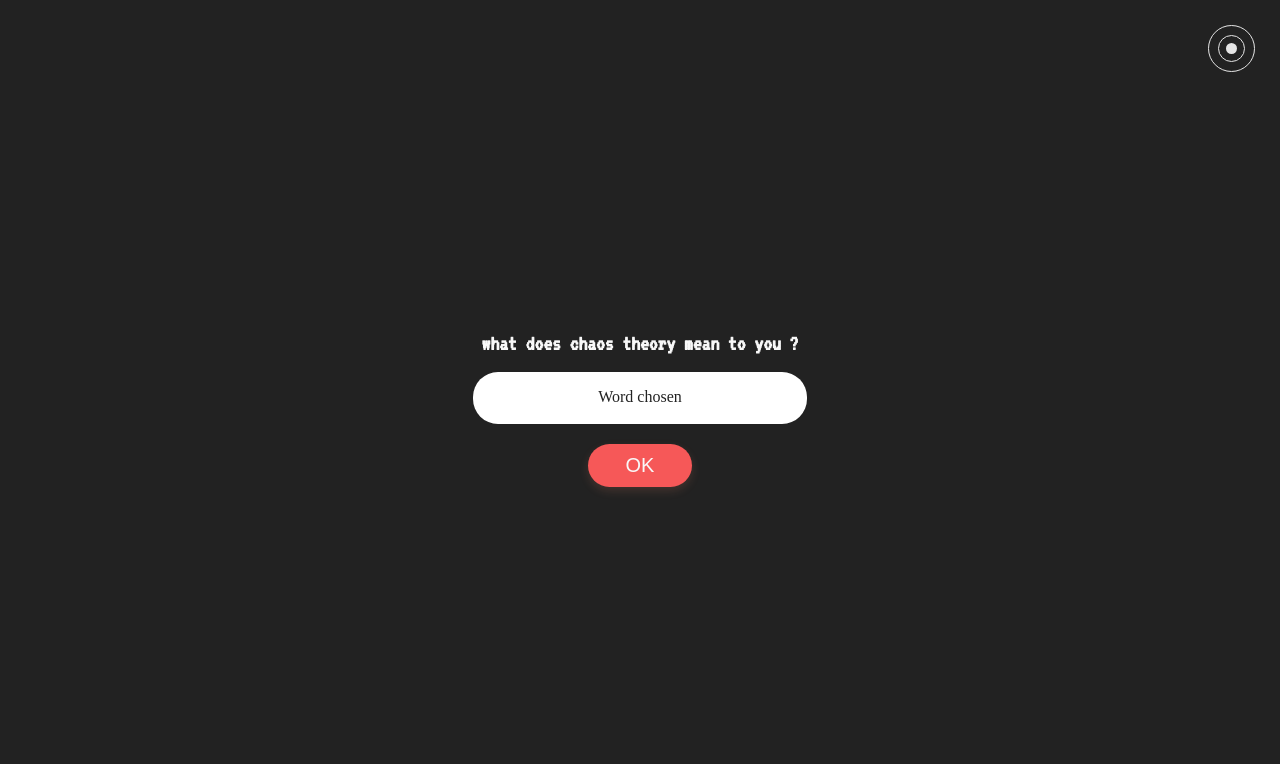
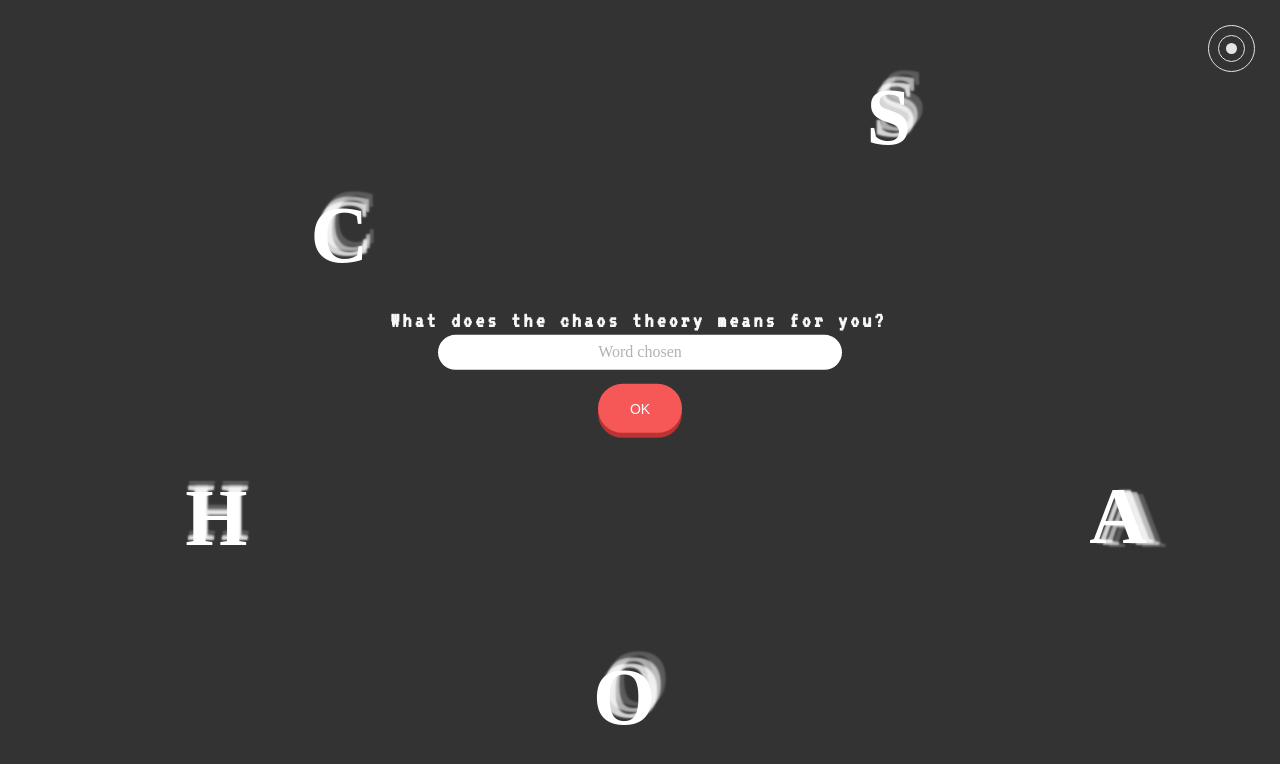
Before and after one commit to Mehdi-Verfaillie/webdoc-project, a React (Create React App) app: page /introForm in a window 1280 px wide. Shown: the top 764 px of the page. Built offline with nearby package versions, Linux system fonts and the light colour scheme.

Commit message:
Intro Form

```diff
--- a/src/components/App/IntroForm/IntroForm.jsx
+++ b/src/components/App/IntroForm/IntroForm.jsx
@@ -6,13 +6,25 @@ import './IntroForm.scss';
 class IntroForm extends Component {
     render() {
         return(
-            <div className='flex flex-column items-center justify-center h100'>
-                <h2>what does chaos theory mean to you ?</h2>
-                <div className='flex flex-column'>
-                    <input className='input' type='text' placeholder="Word chosen" required/>
-                    <Link to='/intro' className='button'>OK</Link>
-                </div>
-            </div>
+<div>
+    <span className="C letter">C</span>
+    <span className="H letter">H</span>
+    <span className="A letter">A</span>
+    <span className="O letter">O</span>
+    <span className="S letter">S</span>
+
+    <div>
+     <div className="typewriter">
+       <h1>What does the chaos theory means for you?</h1>
+     </div>
+
+     <div className="input-content">
+        <input className="input" type="text" placeholder="Word chosen" required />
+                        <Link className="link-intro" to='/intro'> <button className="button-response" type="button">OK</button></Link>
+     </div>
+
+    </div>
+</div>
         );
     }
 }
--- a/src/components/App/IntroForm/IntroForm.scss
+++ b/src/components/App/IntroForm/IntroForm.scss
@@ -1,60 +1,153 @@
 @import '../../../variables.scss';
+
+.letter {
+      color: #ffffff;
+      font-family: 'Century Gothic';
+     font-size: 80px;
+     font-weight: 900;
+}
+
+/*Animation letter*/
+@keyframes MoveLetter {
+
+0% {
+  transform: translate3D(0px, 10px, 0px);
+}
+
+25% {
+   transform: translate3D(29px, -18px, 5px);
+   text-shadow:
+   -10px 5px 2px rgba(255, 255, 255, 0.8),
+   -20px 11px 2px rgba(255, 255, 255, 0.6),
+   -30px 14px 2px rgba(255, 255, 255, 0.2)
+}
+
+50% {
+  transform: translate3D(15px, 8px, 5px);
+  text-shadow:
+  6px -8px 2px rgba(255, 255, 255, 0.8),
+  10px -14px 2px rgba(255, 255, 255, 0.6),
+  15px -20px 2px rgba(255, 255, 255, 0.2);
+}
+ 75% {
+  transform: translate3D(-10px, -10px, 5px);
+  text-shadow:
+  7px 2px 2px rgba(255, 255, 255, 0.8),
+  14px 7px 2px rgba(255, 255, 255, 0.6),
+  20px 10px 2px rgba(255, 255, 255, 0.2);
+}
+
+}
+
+.C {
+    position: absolute;
+    top: 23%;
+    left: 23%;
+    animation: MoveLetter 12s ease infinite;
+}
+
+
+.H{
+    position: absolute;
+    top: 59%;
+    left: 13%;
+    animation: MoveLetter 14s ease infinite;
+}
+
+.A{
+    position: absolute;
+    bottom: 29%;
+    right: 10%;
+    animation: MoveLetter 8s ease infinite;
+}
+
+.O{
+    position: absolute;
+    bottom: 8%;
+    right: 50%;
+    animation: MoveLetter 11s ease infinite;
+}
+
+.S {
+    position: absolute;
+    top: 8%;
+    right: 30%;
+    animation: MoveLetter 10s ease infinite;
+}
+
+/*Question*/
+.typewriter h1 {
+  font-weight: $speText-weight;
+  font-size: $speText-mobile-size;
+  color: $white;
+  overflow: hidden;
+  font-family: $speText-font;
+  border-right: .15em solid orange;
+  white-space: nowrap;
+  margin: 0 auto;
+  letter-spacing: .15em;
+  animation:
+ typing 3.5s steps(30, end),
+ blink-caret .5s step-end infinite;
+}
+
+.typewriter {
+  position: absolute;
+  top: 40%;
+  left: 50%;
+  transform: translate(-50%, -50%);
+}
+
+/*Input*/
+.input-content {
+    position: absolute;
+    top: 48%;
+    display: flex;
+    flex-direction: column;
+    align-items: center;
+    left: 50%;
+    transform: translate(-50%, -50%);
+}
 
 .input {
     border-radius: 25px;
     border: none;
-    // padding: 10px 20px;
-    height: 50px;
-    width: 330px;
-    margin: 0 auto 20px;
+    height: 2.5em;
     outline: none;
+    text-align: center;
+    width: 30em;
 }
+
 .input::placeholder {
-    color: $black;
+    color: #b2b2b2;
     font-family: $text-font;
     font-size: $btn-mobile-size;
     text-align: center;
     font-weight: $btn-weight;
 }
 
-.button {
-    color: $white;
-    font-family: 'Source Sans Pro', sans-serif;
-    font-weight: $btn-weight;
-    font-size: $btn-size;
-    background: $red;
-    border-radius: 25px;
-    box-shadow: 0px 4px 10px rgba(255, 150, 111, 0.15);
-    padding: 10px 38px;
-    margin: 0 auto;
-    text-transform: uppercase;
-    text-decoration: none;
-    border: none;
+/*Button*/
+.button-response {
+ background-color: #F65858;
+ border-radius: 25px;
+ border: none;
+ box-shadow: 0 5px 0px 0px rgba(187,51,51,1);
+
+ color: #ffffff;
+ font-size: 14px;
+ height: 3.5em;
+ margin-top: 1em;
+ outline: none;
+ width: 6em;
 }
 
-.flex {
-    display: flex;
-    background: $black;
-}
-h2 {
-    text-align: center;
-    font-family: $speText-font;
-    font-weight: $speText-weight;
-    font-size: $speText-mobile-size;
-    color: $white;
-}
-.flex-column {
-    flex-direction: column
+.button-response:focus {
+    transform: translate(0, 5px);
+    box-shadow: none;
 }
 
-.items-center {
-    align-items: center
+.link-intro {
+ font-family: 'Source Sans Pro', sans-serif;
+ font-size: $btn-size;
+ text-decoration: none;
 }
-
-.justify-center {
-    justify-content: center
-}
-
-.h100 {
-    height: 100%
-}
--- a/src/variables.scss
+++ b/src/variables.scss
@@ -57,3 +57,15 @@
         $speTips-weight: regular;
         $speTips-desktop-size: 22px;
         $speTips-mobile-size: 20px;
+
+        /* The typing effect */
+@keyframes typing {
+  from { width: 0 }
+  to { width: 100% }
+}
+
+/* The typewriter cursor effect */
+@keyframes blink-caret {
+  from, to { border-color: transparent }
+  50% { border-color: orange }
+}
```
Also changed, not shown: 1 other file (tests, documents, lock files or other folders).
